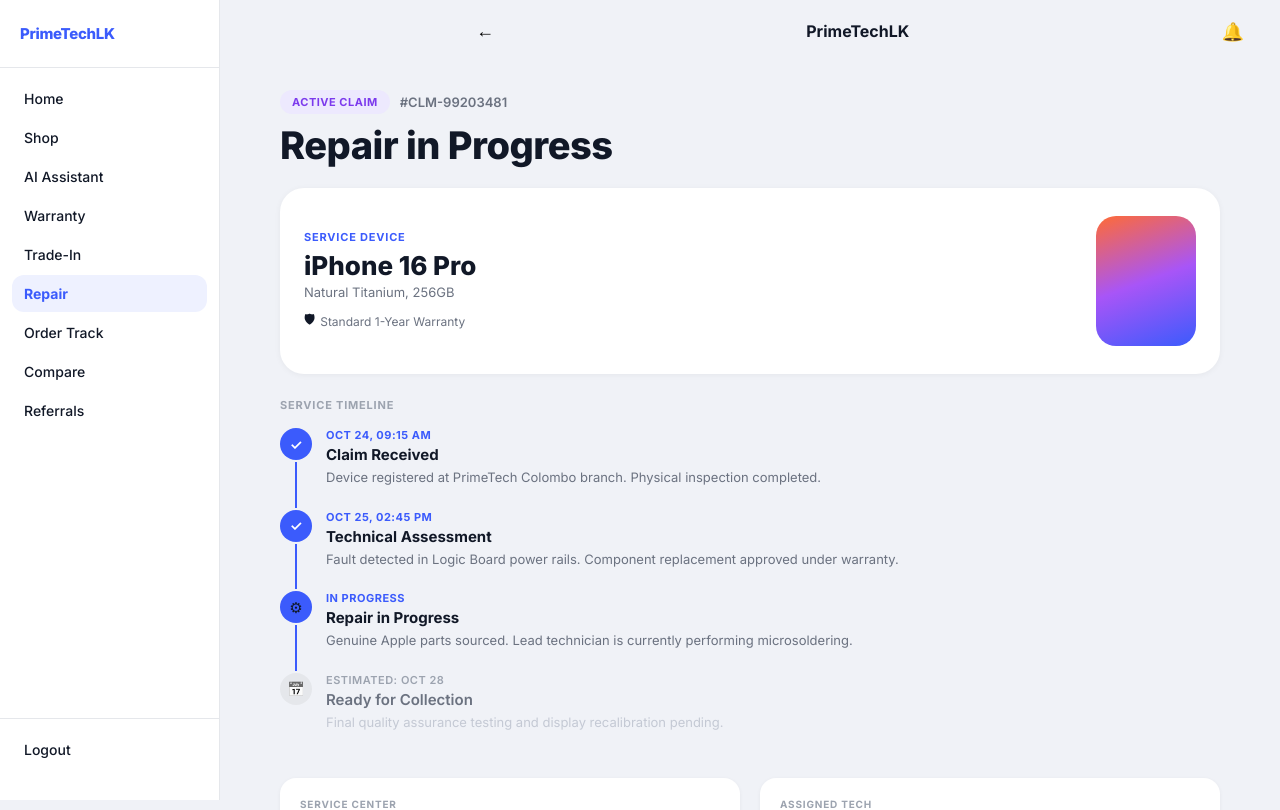
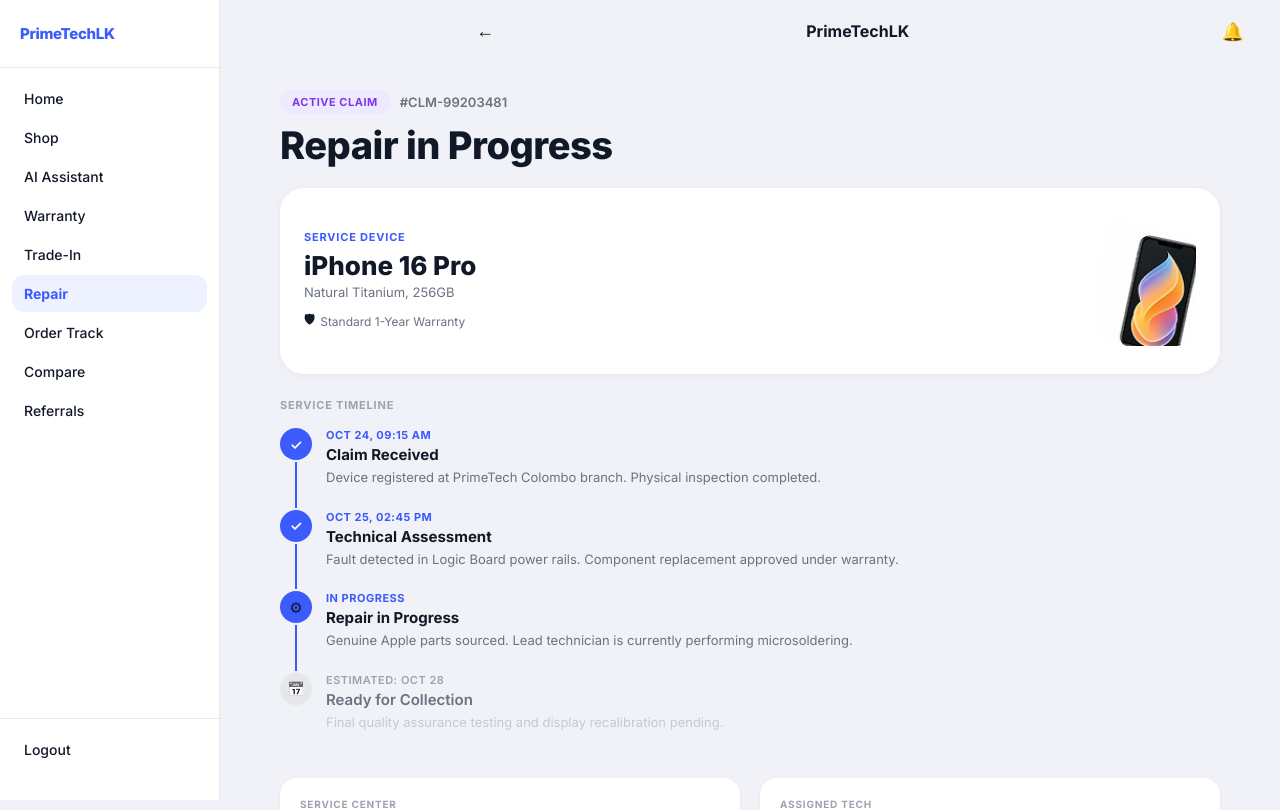
Before and after one commit to Osandi-Hirimuthugoda/primeTech.lk, a React (Vite) app: page /repair-tracker in a window 1280 px wide. Shown: the top 810 px of the page. Built offline with nearby package versions, Linux system fonts and the light colour scheme.

Commit message:
Update RepairTracker page

```diff
--- a/src/pages/customer/RepairTracker/RepairTracker.jsx
+++ b/src/pages/customer/RepairTracker/RepairTracker.jsx
@@ -3,6 +3,7 @@
 import TopBar from '../../../components/customer/TopBar'
 import BottomNav from '../../../components/customer/BottomNav'
 import styles from './RepairTracker.module.css'
+import iphone16 from '../../../assets/images/iPhone 16 Pro.png'
 
 const steps = [
   {
@@ -59,7 +60,9 @@
               <span className={styles.warrantyText}>Standard 1-Year Warranty</span>
             </div>
           </div>
-          <div className={styles.deviceImgBox} />
+          <div className={styles.deviceImgBox}>
+            <img src={iphone16} alt="iPhone 16 Pro" className={styles.deviceImage} />
+          </div>
         </div>
 
         {/* Timeline */}
--- a/src/pages/customer/RepairTracker/RepairTracker.module.css
+++ b/src/pages/customer/RepairTracker/RepairTracker.module.css
@@ -95,9 +95,17 @@
 .deviceImgBox {
   width: 72px;
   height: 90px;
-  background: linear-gradient(160deg, #ff6b35, #a855f7, #3b5bfc);
   border-radius: 14px;
   flex-shrink: 0;
+  display: flex;
+  align-items: center;
+  overflow: hidden;
+}
+
+.deviceImage {
+  width: 100%;
+  height: 100%;
+  object-fit: cover;
 }
 
 /* Timeline */
```
